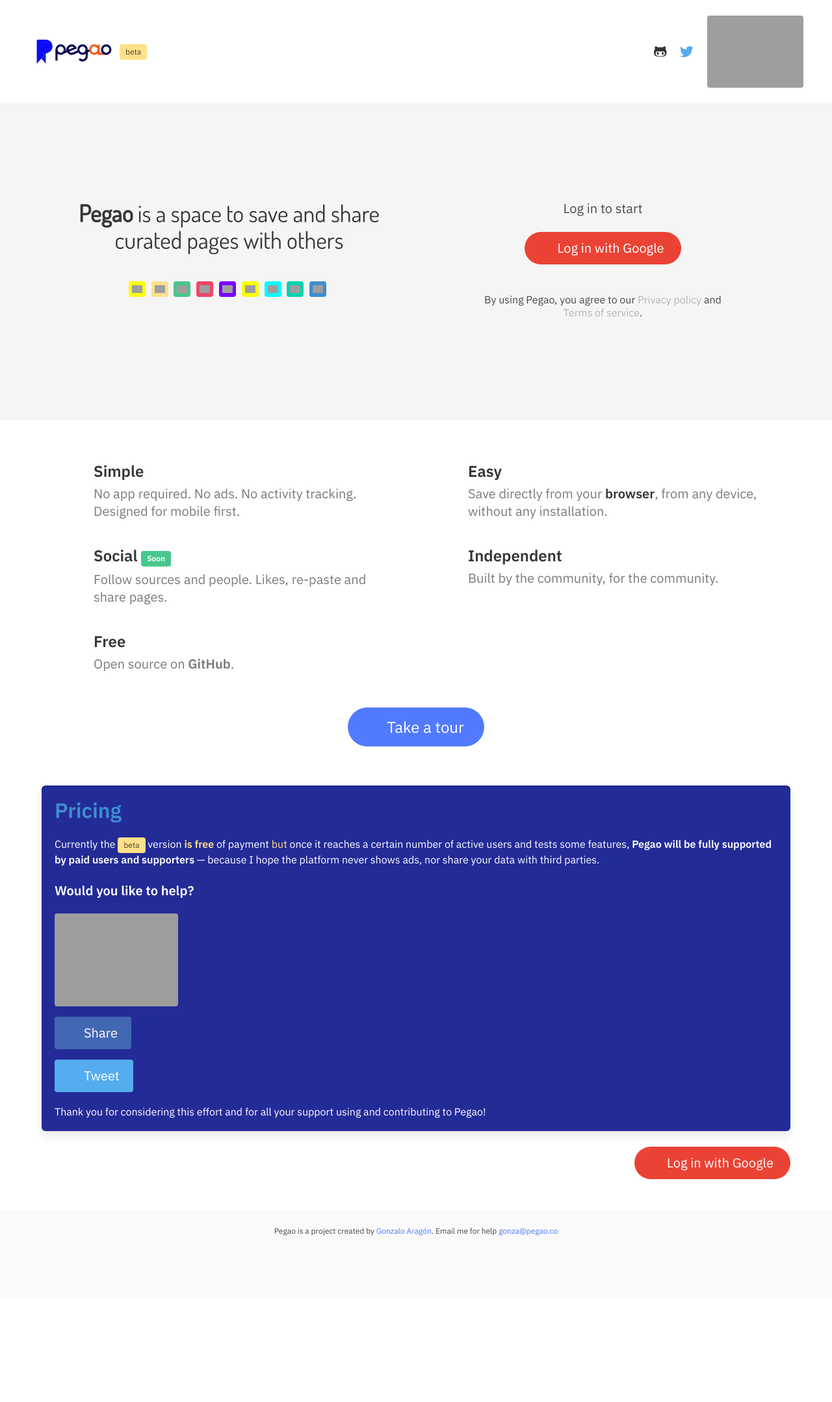
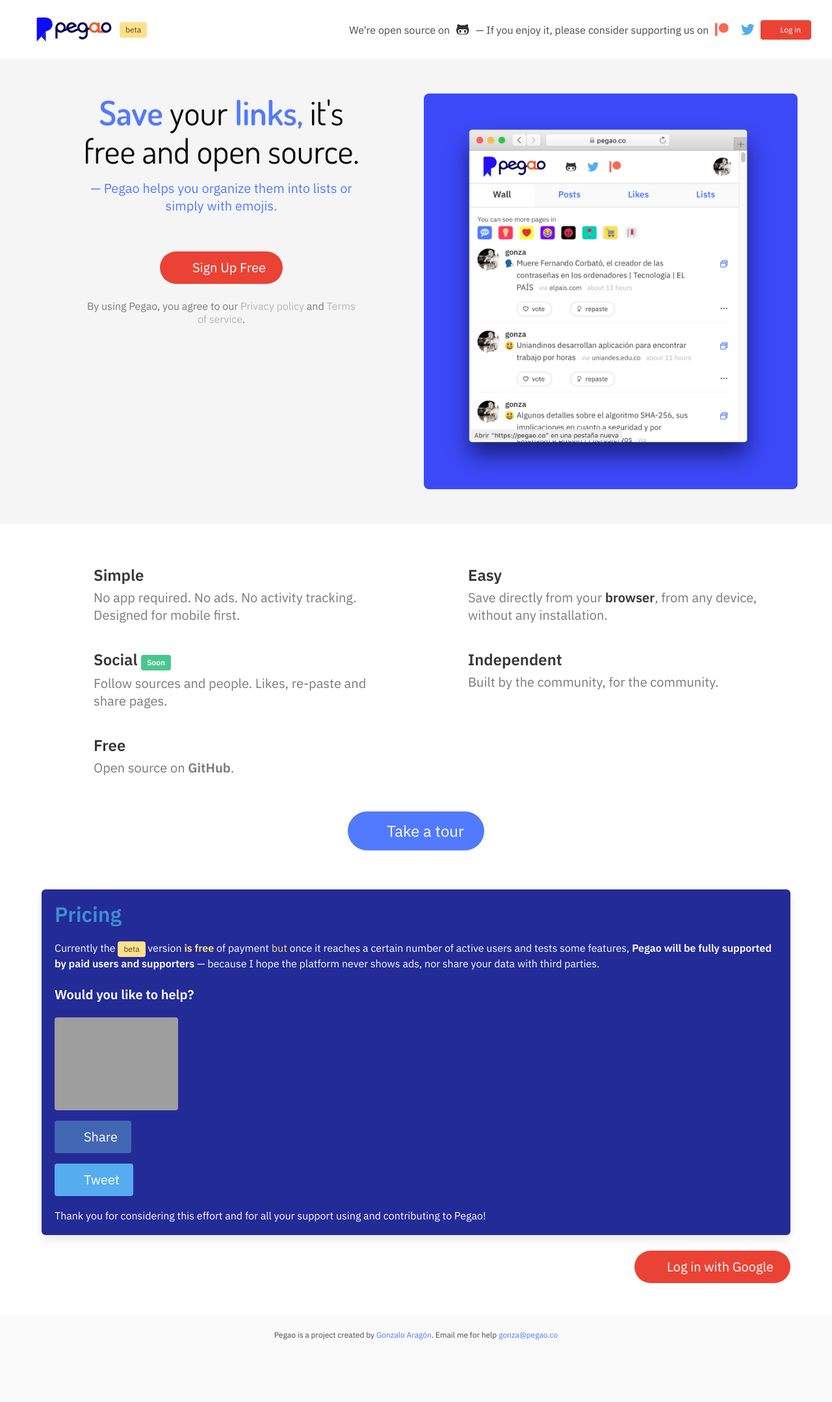
Before and after one commit to zakokor/pegao, a Django app: page / in a window 1280 px wide. Shown: the whole page at 65% size. Before the commit the page ends 1902 px from the top, so only its background shows below. Run offline with Django 3.2, Linux system fonts and the light colour scheme; style sheets or scripts are compiled from the project's sources; parts of the project's set-up code (start-up, migrations or seed data) failed here and were passed over; some libraries are stand-ins or nearby versions; grey boxes are pictures that could not be loaded.

Commit message:
look&feel homepage

```diff
--- a/dione/src/main.scss
+++ b/dione/src/main.scss
@@ -1,6 +1,6 @@
 @charset "utf-8";
 
-@import url('https://fonts.googleapis.com/css?family=IBM+Plex+Sans:400,600|Roboto|Dosis&display=swap');
+@import url('https://fonts.googleapis.com/css?family=IBM+Plex+Sans:400,600|Roboto|Dosis:400,600&display=swap');
 
 $section-padding: 3.8rem 0rem 0rem 0rem !default;
 $section-padding-medium: 9rem 1.5rem 0rem !default;
@@ -89,7 +89,7 @@ $tabs-link-active-border-bottom-color: hsl(0, 0%, 86%);
 
 .is-family-intro {
   font-family: 'Dosis', serif;
-  font-size: 2.25rem;
+  font-size: 3.25rem;
   font-weight: 400;
 }
 .is-family-intro strong {
--- a/dione/templates/index.html
+++ b/dione/templates/index.html
@@ -1,42 +1,34 @@
 {% extends 'base.html' %}
 
 {% block content %}
-<section class="hero is-medium">
+<section class="hero">
   <div class="hero-body">
     <div class="columns has-padding-5">
       <div class="column is-half">
-        <div class="columns is-multiline">
-          <div class="column is-full has-text-centered">
-            <h1 class="title is-family-intro"><strong>Pegao</strong> is a space to save and share curated pages with others</h1>
+        <div class="columns is-multiline is-centered">
+          <div class="column is-four-fifths-desktop is-full-touch has-text-centered">
+            <p class="title is-family-intro has-text-black has-margin-bottom-15"><strong class="has-text-link">Save</strong> your <strong class="has-text-link">links,</strong> it's free and open source.</p>
+            <p class="is-size-5 has-text-link">— Pegao helps you organize them into lists or simply with emojis.</p>
           </div>
-          <div class="column is-half1 has-text-centered has-margin-top-20 has-margin-bottom-40">
-            <span class="tag is-light-yellow has-padding-5 has-margin-right-5"><i class="em em-fire"></i></span>
-            <span class="tag is-warning has-padding-5 has-margin-right-5"><i class="em em-star"></i></span>
-            <span class="tag is-success has-padding-5 has-margin-right-5"><i class="em em-clap"></i></span>
-            <span class="tag is-danger has-padding-5 has-margin-right-5"><i class="em em-bulb"></i></span>
-            <span class="tag is-purple has-padding-5 has-margin-right-5"><i class="em em-joy"></i></span>
-            <span class="tag is-light-yellow has-padding-5 has-margin-right-5"><i class="em em-rage"></i></span>
-            <span class="tag is-sky has-padding-5 has-margin-right-5"><i class="em em-heart"></i></span>
-            <span class="tag is-primary has-padding-5 has-margin-right-5"><i class="em em-round_pushpin"></i></span>
-            <span class="tag is-info has-padding-5 has-margin-right-5"><i class="em em-bookmark"></i></span>
+          <div class="column is-full has-text-centered has-padding-top-45">
+            <a href="{% url 'social:begin' 'google-oauth2' %}" class="button is-google is-rounded is-medium">
+              <span class="icon">
+                <i class="uil uil-google"></i>
+              </span>
+              <span>Sign Up Free</span>
+            </a>
+          </div>
+          <div class="column is-three-quarters has-text-centered has-text-grey has-margin-bottom-30">
+            By using Pegao, you agree to our <a href="privacy" target="_blank" class="has-text-grey-light">Privacy policy</a> and <a href="terms" target="_blank" class="has-text-grey-light">Terms of service</a>.
           </div>
         </div>
       </div>
       <div class="column is-half">
         <div class="columns is-multiline is-centered">
           <div class="column is-full has-text-centered">
-            <h2 class="subtitle">Log in to start</h2>
-          </div>
-          <div class="column is-full has-text-centered">
-            <a href="{% url 'social:begin' 'google-oauth2' %}" class="button is-google is-rounded is-medium">
-              <span class="icon">
-                <i class="uil uil-google"></i>
-              </span>
-              <span>Log in with Google</span>
-            </a>
-          </div>
-          <div class="column is-three-quarters has-text-centered has-margin-top-20">
-            By using Pegao, you agree to our <a href="privacy" target="_blank" class="has-text-grey-light">Privacy policy</a> and <a href="terms" target="_blank" class="has-text-grey-light">Terms of service</a>.
+            <figure class="image">
+    					<img class="is-squared-rounded" src="static/img/screen-wall.png" >
+    				</figure>
           </div>
         </div>
       </div>
@@ -125,7 +117,7 @@
             Currently the <span class="tag is-warning">beta</span> version <strong class="has-text-warning">is free</strong> of payment <span class="has-text-warning">but</span> once it reaches a certain number of active users and tests some features, <strong class="has-text-white">Pegao will be fully supported by paid users and supporters</strong> — because I hope the platform never shows ads, nor share your data with third parties.
           </p>
 
-          <h3 class="title is-5 has-text-white has-margin-top1-30">Would you like to help?</h3>
+          <h3 class="title is-5 has-text-white">Would you like to help?</h3>
 
           <div class="field">
             <p class="control">
@@ -155,7 +147,7 @@
         </div>
       </div>
 
-      <div class="has-text-right has-padding-t1op-30">
+      <div class="has-text-right">
         <a href="{% url 'social:begin' 'google-oauth2' %}" class="button is-google is-rounded is-medium">
           <span class="icon">
             <i class="uil uil-google"></i>
--- a/templates/base.html
+++ b/templates/base.html
@@ -37,7 +37,7 @@
     gtag('js', new Date());
     gtag('config', 'UA-142105356-1');
   </script>
-  <title>{% block title %}Pegao - Create your link blog{% endblock %}</title>
+  <title>{% block title %}Pegao - Create your link blog, it's free and open source{% endblock %}</title>
 </head>
 <body>
 {% block header %}
@@ -65,13 +65,28 @@
       </span>
     </a>
 
+    <a class="navbar-item is-hidden-desktop" href="{% url 'social:begin' 'google-oauth2' %}">
+      <span class="icon">
+        <i class="uil uil-google"></i>
+      </span>
+      <span>Log in</span>
+    </a>
+
   </div>
 
   <div id="navMenuIndex" class="navbar-menu">
     <div class="navbar-end">
+      <span>We're open source on </span>
       <a class="navbar-item is-hidden-touch" href="https://github.com/zakokor/pegao" target="_blank">
         <span class="icon has-text-github">
           <svg class="svg-inline" aria-hidden="true" data-prefix="fab" data-icon="github-alt" role="img" xmlns="http://www.w3.org/2000/svg" viewBox="0 0 480 512" data-fa-i2svg=""><path fill="currentColor" d="M186.1 328.7c0 20.9-10.9 55.1-36.7 55.1s-36.7-34.2-36.7-55.1 10.9-55.1 36.7-55.1 36.7 34.2 36.7 55.1zM480 278.2c0 31.9-3.2 65.7-17.5 95-37.9 76.6-142.1 74.8-216.7 74.8-75.8 0-186.2 2.7-225.6-74.8-14.6-29-20.2-63.1-20.2-95 0-41.9 13.9-81.5 41.5-113.6-5.2-15.8-7.7-32.4-7.7-48.8 0-21.5 4.9-32.3 14.6-51.8 45.3 0 74.3 9 108.8 36 29-6.9 58.8-10 88.7-10 27 0 54.2 2.9 80.4 9.2 34-26.7 63-35.2 107.8-35.2 9.8 19.5 14.6 30.3 14.6 51.8 0 16.4-2.6 32.7-7.7 48.2 27.5 32.4 39 72.3 39 114.2zm-64.3 50.5c0-43.9-26.7-82.6-73.5-82.6-18.9 0-37 3.4-56 6-14.9 2.3-29.8 3.2-45.1 3.2-15.2 0-30.1-.9-45.1-3.2-18.7-2.6-37-6-56-6-46.8 0-73.5 38.7-73.5 82.6 0 87.8 80.4 101.3 150.4 101.3h48.2c70.3 0 150.6-13.4 150.6-101.3zm-82.6-55.1c-25.8 0-36.7 34.2-36.7 55.1s10.9 55.1 36.7 55.1 36.7-34.2 36.7-55.1-10.9-55.1-36.7-55.1z"></path></svg>
+        </span>
+      </a>
+
+      <span> — If you enjoy it, please consider supporting us on </span>
+      <a class="navbar-item is-hidden-touch" href="https://www.patreon.com/zakokor" target="_blank">
+        <span class="icon has-text-patreon">
+          <svg class="svg-inline" aria-hidden="true" data-prefix="fab" data-icon="patreon" role="img" xmlns="http://www.w3.org/2000/svg" viewBox="0 0 512 512" data-fa-i2svg=""><path fill="currentColor" d="M512 194.8c0 101.3-82.4 183.8-183.8 183.8-101.7 0-184.4-82.4-184.4-183.8 0-101.6 82.7-184.3 184.4-184.3C429.6 10.5 512 93.2 512 194.8zM0 501.5h90v-491H0v491z"></path></svg>
         </span>
       </a>
 
@@ -81,15 +96,12 @@
         </span>
       </a>
 
-      <div class="navbar-item">
-        <div class="field is-grouped is-grouped-multiline">
-          <p class="control">
-            <a class="bd-patreon-button" href="https://www.patreon.com/zakokor" target="_blank">
-              <img src="https://c5.patreon.com/external/logo/become_a_patron_button@2x.png" alt="Become a Patron" width="148" height="36" />
-            </a>
-          </p>
-        </div>
-      </div>
+      <a class="navbar-item is-hidden-touch button is-google is-rounded is-small" href="{% url 'social:begin' 'google-oauth2' %}">
+        <span class="icon">
+          <i class="uil uil-google"></i>
+        </span>
+        <span>Log in</span>
+      </a>
     </div>
   </div>
 </nav>
```
